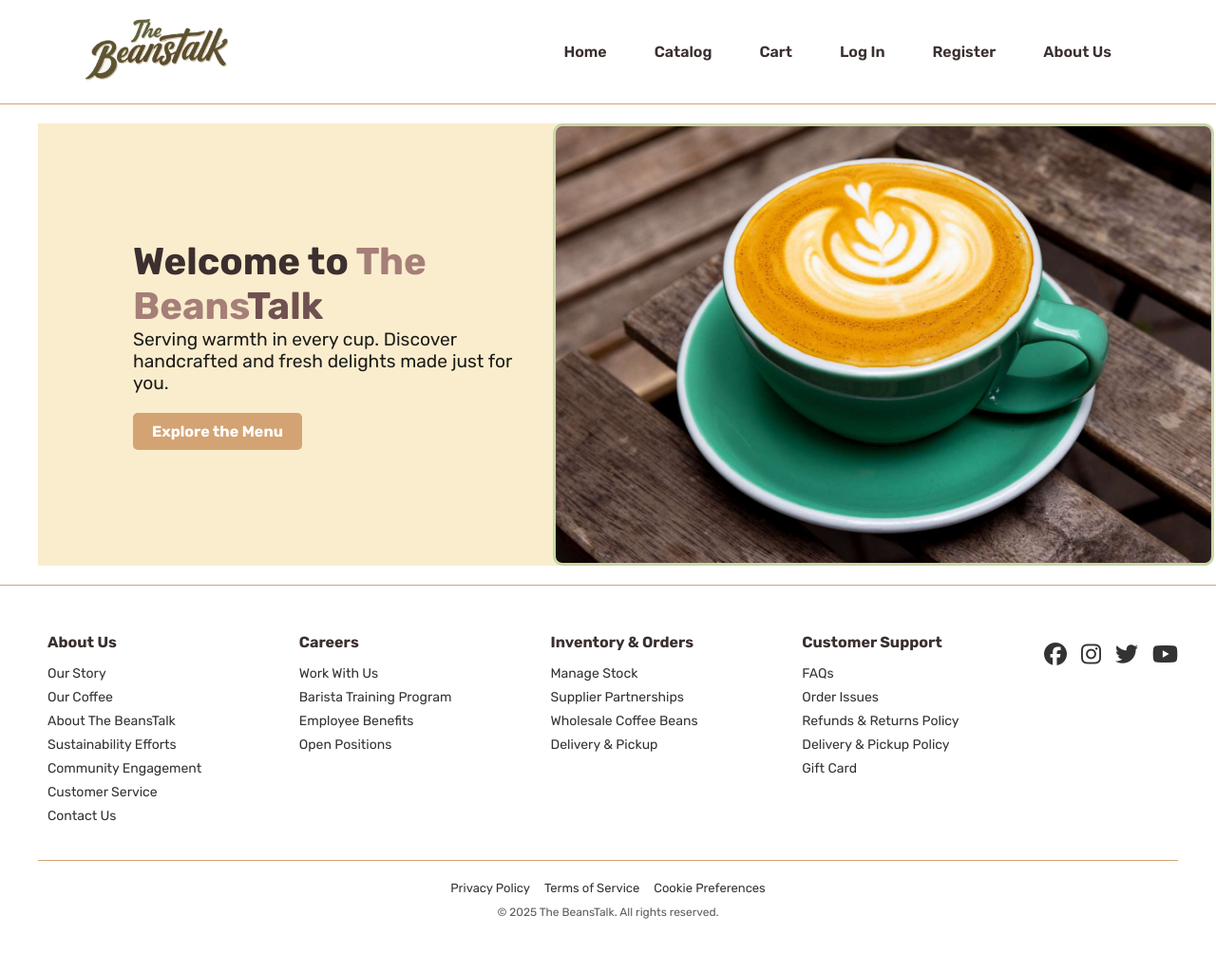
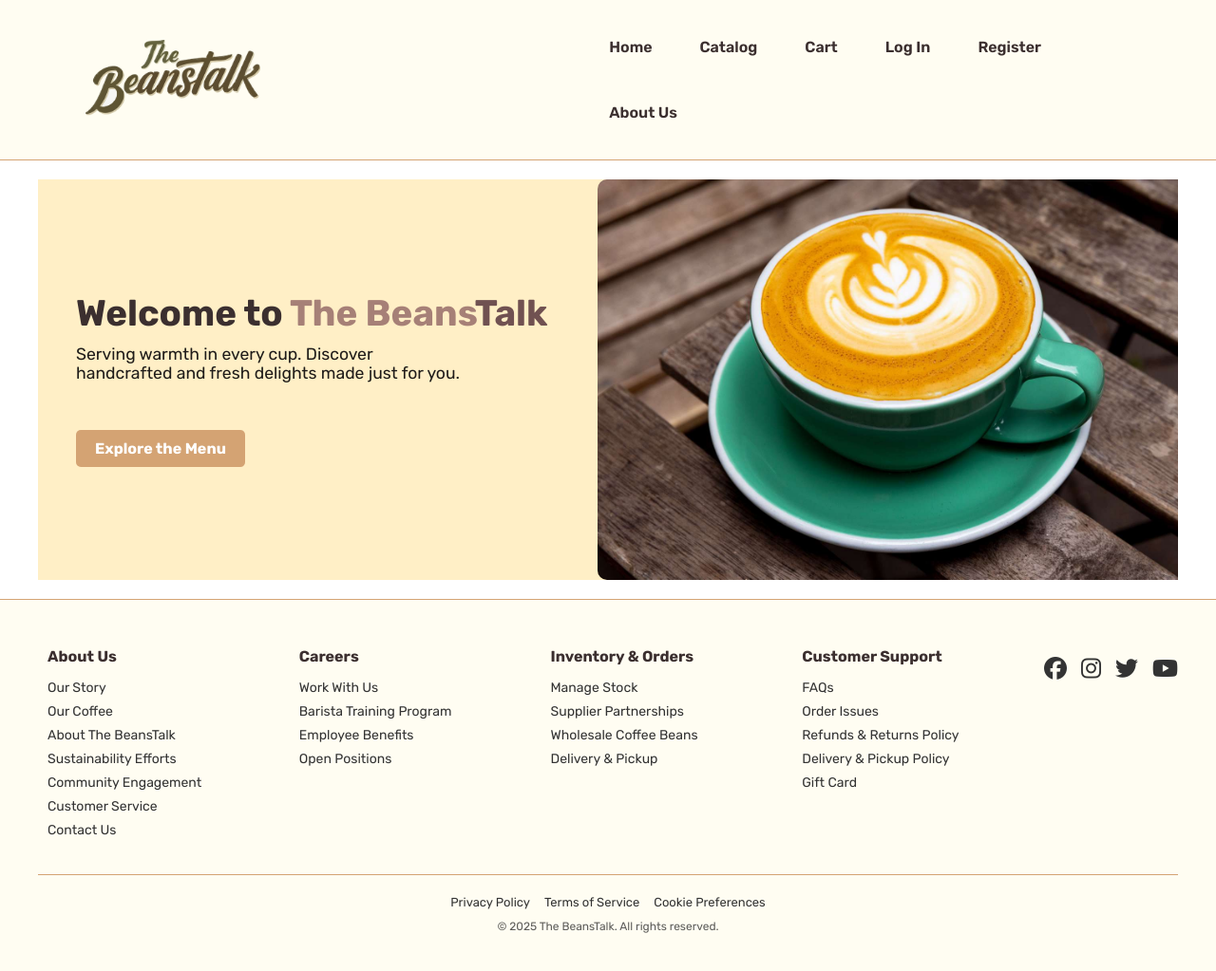
Before and after one commit to kr0ma-git/Cafe-Business-Info-Management-System, a PHP site: page / in a window 1280 px wide. Shown: the whole page at 95% size. Before the commit the page ends 968 px from the top, so only its background shows below. Run offline with PHP 8.4, Linux system fonts and the light colour scheme.

```diff
--- a/admin/admin.css
+++ b/admin/admin.css
@@ -118,11 +118,6 @@ button {
     border: none;
     border-radius: 4px;
     cursor: pointer;
-    transition: background-color 0.3s ease;
-}
-
-button:hover {
-    background-color: rgb(102, 25, 25);
 }
 
 form {
--- a/admin/adminHeader.php
+++ b/admin/adminHeader.php
@@ -12,6 +12,7 @@
     <link rel="preconnect" href="https://fonts.googleapis.com">
     <link rel="preconnect" href="https://fonts.gstatic.com" crossorigin>
     <link href="https://fonts.googleapis.com/css2?family=EB+Garamond:ital,wght@0,400..800;1,400..800&family=Outfit:wght@100..900&family=Rubik:ital,wght@0,300..900;1,300..900&display=swap" rel="stylesheet">
+    <script src="adminscript.js" defer></script>
 </head>
 <body>
     <header>
--- a/index.css
+++ b/index.css
@@ -29,7 +29,7 @@ header {
     align-items: center;
     justify-content: space-evenly;
     border-bottom: solid 1px #D4A373;
-    background-color: white;
+    background-color: rgb(255, 253, 242);
 }
 
 header nav, .logo {
@@ -37,8 +37,10 @@ header nav, .logo {
 }
 
 .logo img {
-    width: 150px;
+    width:40%;
+    max-width: 40%;
     margin-right: auto;
+    object-fit: contain;
 }
 
 
@@ -73,6 +75,7 @@ header nav a:hover {
 section {
     margin: 20px auto;
     align-items: center;
+    overflow: hidden;
 }
 
 .hero {
@@ -80,7 +83,7 @@ section {
     justify-content: center;
     align-items: center;
     /* background-color: rgba(243, 215, 124, 0.562); */
-    background-color: var(--accent-color);
+    background-color: #ffefc6;
 }
 
 .hero-container {
@@ -100,11 +103,12 @@ section {
     text-align: left;
     color: white;
     max-width: 50%;
-    padding: 100px;
+    padding: 1.2rem 0.5rem;
+    margin: 2rem;
 }
 
 .hero-content h1 {
-    font-size: 2.5rem;
+    font-size: 2.4rem;
     font-weight: bold;
     color: var(--txt-color);
 }
@@ -120,9 +124,10 @@ section {
 }
 
 .hero-content p {
-    font-size: 1.2rem;
+    margin: 10px 140px 0 0;
+    font-size: 1.1rem;
     color: #1f1c19;
-    margin-bottom: 20px;
+    margin-bottom: 50px;
 }
 
 .hero-content__btn {
@@ -147,22 +152,28 @@ section {
     margin-right: 20px;
 }
 
+.hero-image, .hero-content {
+    max-width: 50%;
+    max-height: 50%;
+}
+
 .hero-image img {
-    height: auto;
-    width: 120%;
-    max-width: 120%;
+    max-width: 115%;
+    height: 100%;
     border-radius: 10px;
-    border: solid 3px rgb(201, 214, 166);
-    object-fit: contain;
+    border: transparent;
+    object-fit: cover;
 }
 
 footer {
     border-top: 1px solid #D4A373;
-    background-color: #fff;
+    background-color: rgb(255, 253, 242);
     color: #333;
     padding: 40px 20px;
     font-size: 14px;
     bottom: 0;
+    align-items: center;
+    justify-content: center;
 }
 
 .footer-container {
```
Also changed, not shown: admin/admin.php (+6 -6 lines), admin/adminscript.js (added, +9 -0 lines), includes/dbh.inc.php (+6 -5 lines).
